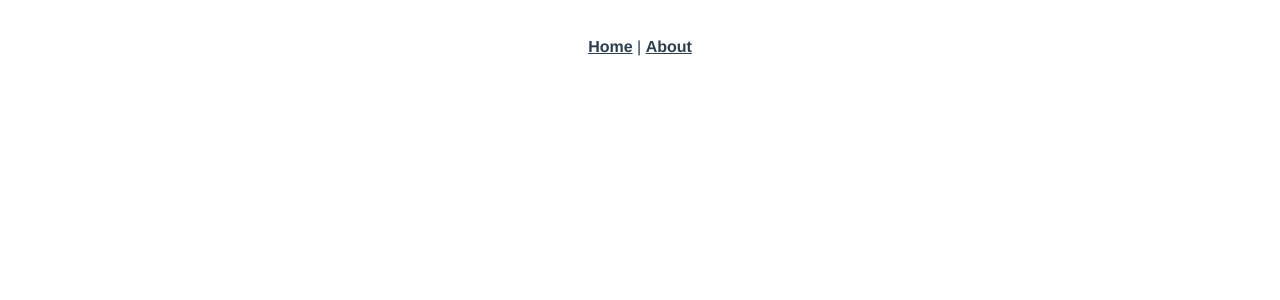
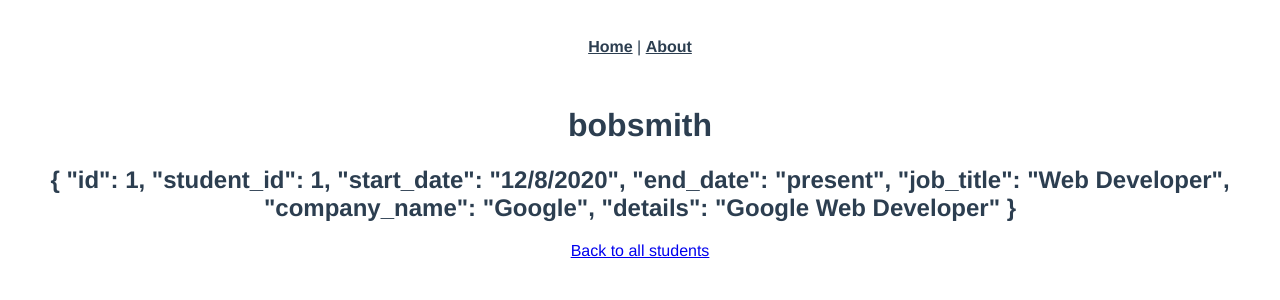
Before and after one commit to remington-berg/API-Project, a Vue app: page /student/1 in a window 1280 px wide. Shown: the top 300 px of the page. Built offline with nearby package versions, Linux system fonts and the light colour scheme.

Commit message:
started a show page

```diff
--- a/src/router/index.js
+++ b/src/router/index.js
@@ -1,6 +1,7 @@
 import Vue from 'vue'
 import VueRouter from 'vue-router'
 import Home from '../views/Home.vue'
+import StudentShow from '../views/StudentShow'
 
 Vue.use(VueRouter)
 
@@ -17,7 +18,12 @@ const routes = [
     // this generates a separate chunk (about.[hash].js) for this route
     // which is lazy-loaded when the route is visited.
     component: () => import(/* webpackChunkName: "about" */ '../views/About.vue')
-  }
+  },
+  {
+    path: '/student/:id',
+    name: "student-show",
+    component: StudentShow,
+  },
 ]
 
 const router = new VueRouter({
--- /dev/null
+++ b/src/views/StudentShow.vue
@@ -0,0 +1,71 @@
+<template>
+  <div class=“student-show”>
+    <h1>{{ student.first_name }}{{ student.last_name }}</h1>
+    <h2>{{ student.experiences[0] }}</h2>
+
+    <router-link to=“/students”>Back to all students</router-link>
+  </div>
+</template>
+
+<script>
+export default {
+  data: function(){
+    return {
+    student:
+       {
+        id: 1,
+        first_name: "bob",
+        last_name: "smith",
+        email: "b@example.com",
+        password_digest: "aslkjdfaslkdjfh",
+        phone_number: "555-555-5555",
+        short_bio: "a;sdf;lasdjhnklajsdhg;salc",
+        linkedin_url: "linkedin.com",
+        twitter_handle: "@xyz",
+        personal_website: "bob.com",
+        online_resume_url: "bob.com/resume",
+        github_url: "github.com/bob",
+        photo_url: "https://i.imgur.com/SbijEKc.jpg",
+        experiences: [
+          {
+            id: 1,
+            student_id: 1,
+            start_date: "12/8/2020",
+            end_date: "present",
+            job_title: "Web Developer",
+            company_name: "Google",
+             details: "Google Web Developer"
+            },
+          ],
+          education: [
+            {
+            id: 1,
+            student_id: 1,
+            start_date: "12/8/2016",
+            end_date: "12/8/2020",
+            degree: "Computer Science",              university_name: "MIT",
+            details: "bob is smart"
+            },
+          ],
+        skills: [
+          {
+            id: 1,
+            student_id: 1,
+            skill_name: "smithing",
+            }
+          ],
+         capstones: [
+            {
+            id: 1,
+            student_id: 1,
+            name: "WebSmithing",
+            description: "Website about smithing",
+             url: "websmithing.com",
+            screenshot_url: "https://upload.wikimedia.org/wikipedia/commons/f/f9/Kov%C3%A1%C5%99_p%C5%99i_pr%C3%A1ci_%28Velikono%C4%8Dn%C3%AD_trhy_na_V%C3%A1clavsk%C3%A9m_n%C3%A1m%C4%9Bst%C3%AD%29_055.jpg"
+          },
+        ],
+      },
+    }
+  }
+}
+</script>
```
Also changed, not shown: 1 other file (tests, documents, lock files or other folders).
